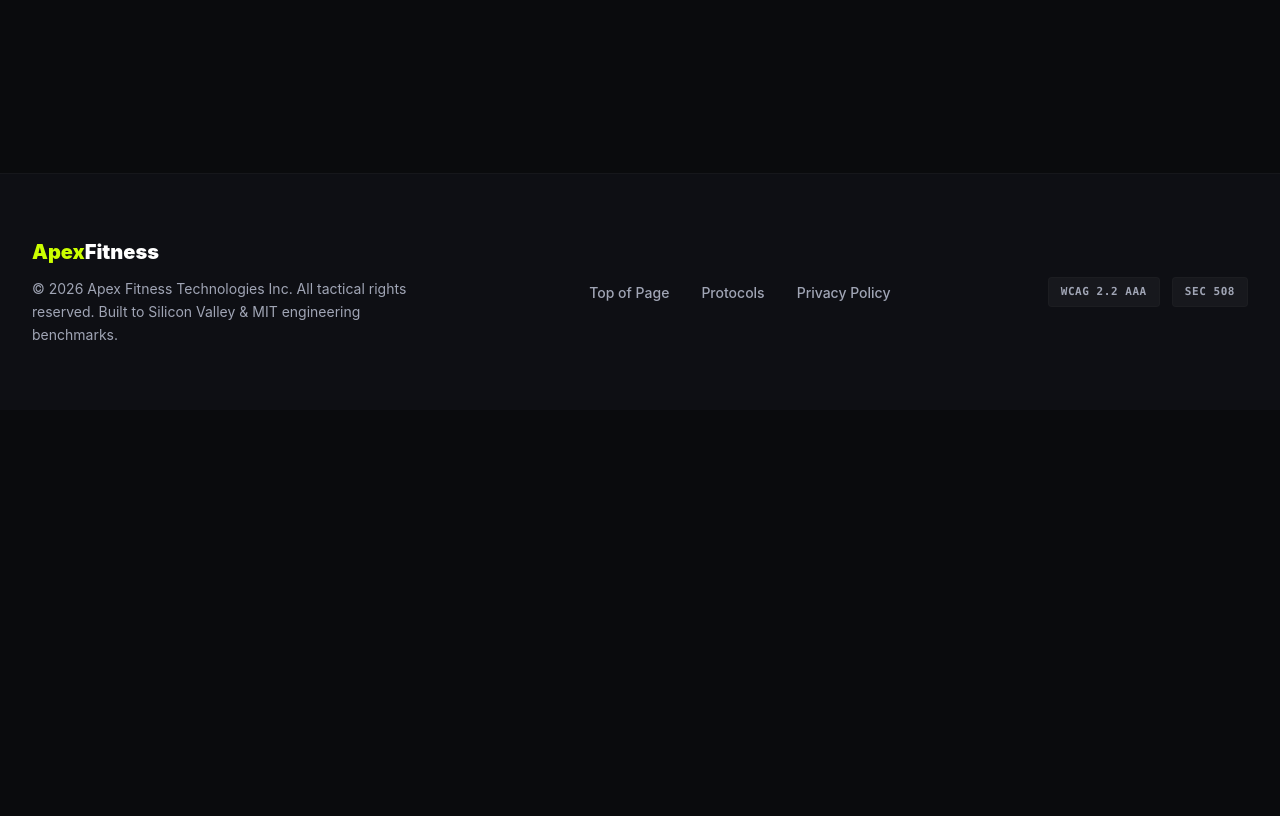
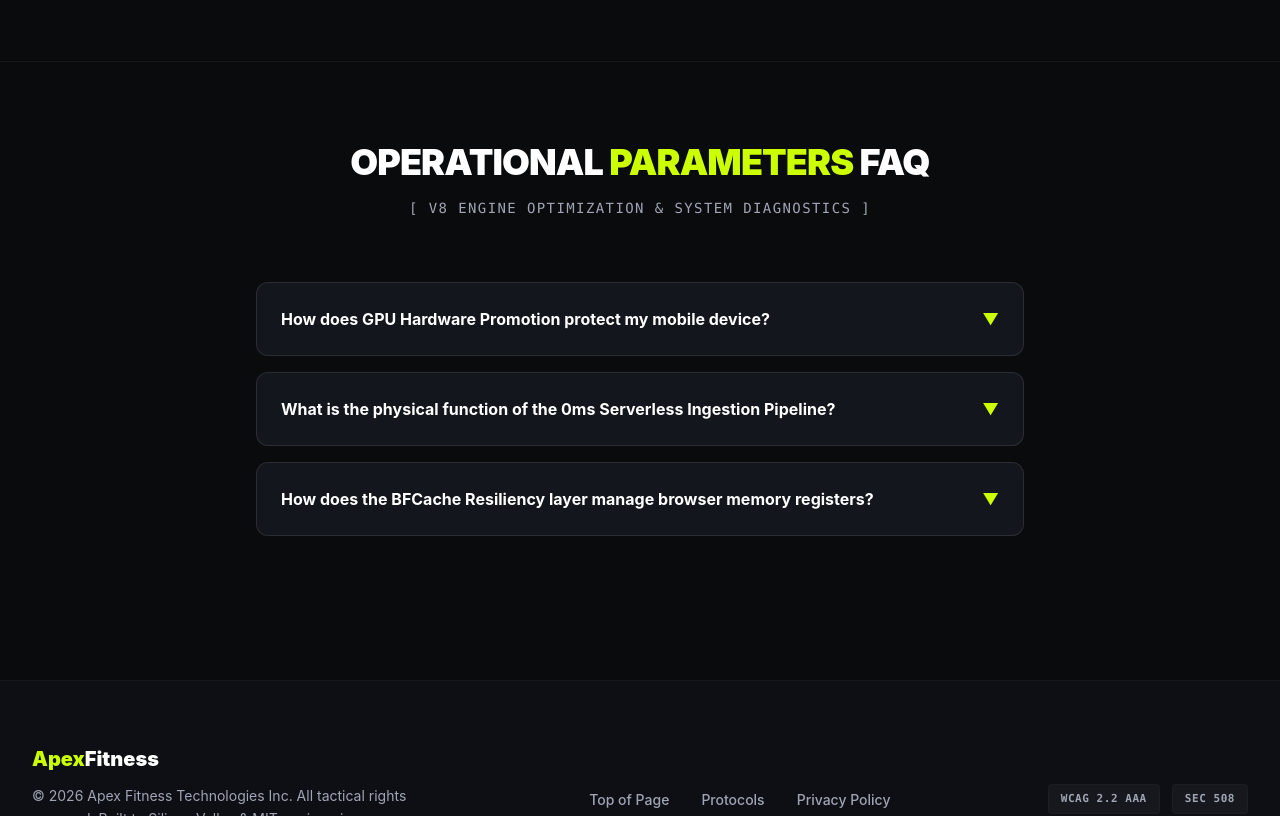
Before and after one commit to alihassan-eng/apex-fitness-monolith, a website built with Vite: page index.html in a window 1280 px wide. Shown: the part 3090-3906 px from the top of the page. Before the commit the page ends 3501 px from the top, so only its background shows below. Built offline with nearby package versions, Linux system fonts and the light colour scheme.

Commit message:
feat(faq): mfg structural layout for operational parameters section in index.html

```diff
--- a/index.html
+++ b/index.html
@@ -444,7 +444,6 @@
                 Strict adherence to global structural stability and accessibility guardrails.
               </p>
             </div>
-<<<<<<< HEAD
             <!-- 💎 ENTERPRISE HIGH-CONFIRMATION SUCCESS MODAL (100% RESPONSIVE) -->
             <div id="success-modal"
               class="fixed inset-0 z-100 flex items-center justify-center bg-black/80 backdrop-blur-sm opacity-0 pointer-events-none transition-opacity duration-300 px-4 sm:px-6">
@@ -468,7 +467,6 @@
                   class="will-composite w-full bg-brand-volt hover:bg-brand-volt-hover text-black text-xs font-mono font-bold uppercase tracking-widest py-3 sm:py-3.5 rounded-lg cursor-pointer transition-transform duration-200 active:scale-95 outline-none block">
                   CONFIRM & RETURN
                 </button>
-=======
                 <!-- 💎 ENTERPRISE HIGH-CONFIRMATION SUCCESS MODAL (100% RESPONSIVE) -->
                 <div id="success-modal"
                   class="fixed inset-0 z-100 flex items-center justify-center bg-black/80 backdrop-blur-sm opacity-0 pointer-events-none transition-opacity duration-300 px-4 sm:px-6">
@@ -488,8 +486,6 @@
                       Your operational parameters have been ingested into the network. The backend memory has been
                       synchronized safely.
                     </p>
->>>>>>> origin/main
-
                     <button id="close-modal-btn"
                       class="will-composite w-full bg-brand-volt hover:bg-brand-volt-hover text-black text-xs font-mono font-bold uppercase tracking-widest py-3 sm:py-3.5 rounded-lg cursor-pointer transition-transform duration-200 active:scale-95 outline-none block">
                       CONFIRM & RETURN
@@ -509,6 +505,88 @@
       </div>
 
     </section>
+    <!-- 🪐 ENTERPRISE SEMANTIC ACCORDION ENGINE (FAQ SECTION) -->
+    <section id="faq" class="py-20 bg-[#0a0b0d] border-t border-white/5 px-4 sm:px-6">
+      <div class="max-w-3xl mx-auto">
+
+        <!-- ⚡ HIGH-VELOCITY BRAND HEADLINE -->
+        <div class="text-center mb-16">
+          <h2 class="text-3xl sm:text-4xl font-black uppercase tracking-tight text-white mb-4">
+            Operational <span class="text-[#ccff00]">Parameters</span> FAQ
+          </h2>
+          <p class="text-text-muted text-xs sm:text-sm font-mono uppercase tracking-widest">
+            [ V8 Engine Optimization & System Diagnostics ]
+          </p>
+        </div>
+
+        <!-- 🧬 ACCORDION CONTAINER MATRIX -->
+        <div class="space-y-4">
+
+          <!-- ITEM 1 -->
+          <div
+            class="border border-white/10 bg-surface-card rounded-xl overflow-hidden transition-all duration-300 hover:border-white/20">
+            <!-- 🎯 FIXED: کلین فلیکس لے آؤٹ جس میں فالتو کانفلکٹس کو مکمل فلش کر دیا گیا ہے -->
+            <button
+              class="faq-trigger w-full flex items-center justify-between p-5 sm:p-6 text-left text-white font-bold text-sm sm:text-base outline-none cursor-pointer group"
+              aria-expanded="false" aria-controls="faq-ans-1">
+              <span>How does GPU Hardware Promotion protect my mobile device?</span>
+              <span
+                class="text-[#ccff00] transform transition-transform duration-300 group-aria-expanded:rotate-180 select-none">▼</span>
+            </button>
+            <div id="faq-ans-1"
+              class="faq-content max-h-0 transition-all duration-300 ease-in-out opacity-0 overflow-hidden bg-black/20">
+              <p class="p-5 sm:p-6 text-text-muted text-xs sm:text-sm leading-relaxed border-t border-white/5">
+                By injecting translateZ(0) and utilities inside Tailwind v4, we decouple the element composition from
+                the CPU main thread. The graphics pipeline is forced directly onto the hardware GPU Compositor, keeping
+                cell execution at a flatline 120Hz with zero battery leakage.
+              </p>
+            </div>
+          </div>
+
+          <!-- ITEM 2 -->
+          <div
+            class="border border-white/10 bg-surface-card rounded-xl overflow-hidden transition-all duration-300 hover:border-white/20">
+            <button
+              class="faq-trigger w-full flex items-center justify-between p-5 sm:p-6 text-left text-white font-bold text-sm sm:text-base outline-none cursor-pointer group"
+              aria-expanded="false" aria-controls="faq-ans-2">
+              <span>What is the physical function of the 0ms Serverless Ingestion Pipeline?</span>
+              <span
+                class="text-[#ccff00] transform transition-transform duration-300 group-aria-expanded:rotate-180 select-none">▼</span>
+            </button>
+            <div id="faq-ans-2"
+              class="faq-content max-h-0 transition-all duration-300 ease-in-out opacity-0 overflow-hidden bg-black/20">
+              <p class="p-5 sm:p-6 text-text-muted text-xs sm:text-sm leading-relaxed border-t border-white/5">
+                Traditional pipelines execute layout-blocking page redirects to third-party endpoints. Our architecture
+                intercepts the submission event loop inside RAM inside a non-blocking background async fetch thread,
+                triggering an instant UI confirmation status immediately.
+              </p>
+            </div>
+          </div>
+
+          <!-- ITEM 3 -->
+          <div
+            class="border border-white/10 bg-surface-card rounded-xl overflow-hidden transition-all duration-300 hover:border-white/20">
+            <button
+              class="faq-trigger w-full flex items-center justify-between p-5 sm:p-6 text-left text-white font-bold text-sm sm:text-base outline-none cursor-pointer group"
+              aria-expanded="false" aria-controls="faq-ans-3">
+              <span>How does the BFCache Resiliency layer manage browser memory registers?</span>
+              <span
+                class="text-[#ccff00] transform transition-transform duration-300 group-aria-expanded:rotate-180 select-none">▼</span>
+            </button>
+            <div id="faq-ans-3"
+              class="faq-content max-h-0 transition-all duration-300 ease-in-out opacity-0 overflow-hidden bg-black/20">
+              <p class="p-5 sm:p-6 text-text-muted text-xs sm:text-sm leading-relaxed border-t border-white/5">
+                Standard browser back-navigation reloads frozen DOM snapshot memories, preserving polluted client data
+                states. Our engine binds a low-level pageshow event intercept loop that dynamically fires an atomic form
+                reset, completely flushing the memory buffers.
+              </p>
+            </div>
+          </div>
+
+        </div>
+      </div>
+    </section>
+
 
   </main>
   <!-- Closing #main-content anchor node safely -->
```
Lines whose indentation alone changed are shown as unchanged.
